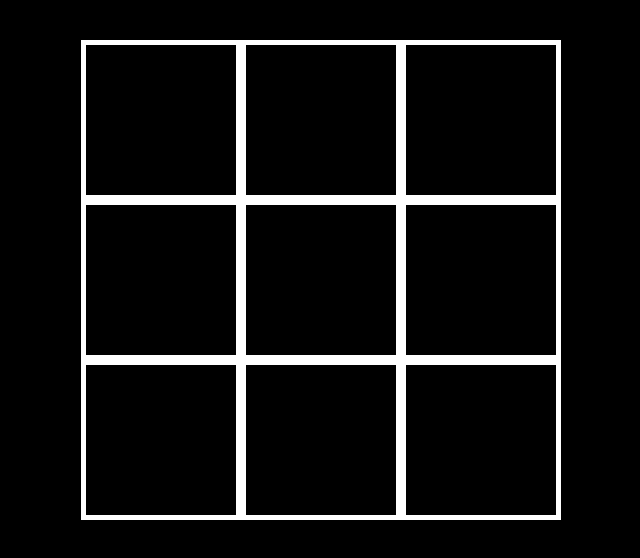
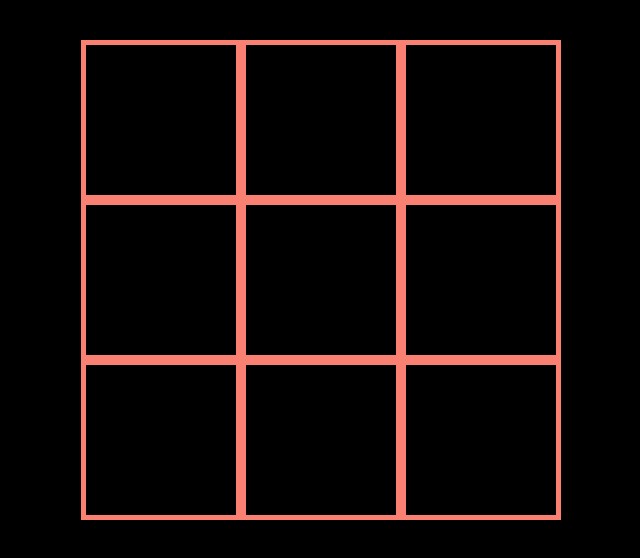
Before and after one commit to jsstrn/ga-wdi-tictactoe, a website: page game/index.html in a window 1280 px wide. Shown: the part 120-678 px from the top of the page, without its empty margins (319-959 px from the left). Drawn offline with Linux system fonts and the light colour scheme.

Commit message:
Salmon is the new black

```diff
--- a/game/css/style.css
+++ b/game/css/style.css
@@ -18,7 +18,7 @@ div.row {
 div.tile {
   /* style box */
   background: black;
-  border: 5px solid white;
+  border: 5px solid salmon;
   text-align: center;
   height: 150px;
   width: 150px;
```
